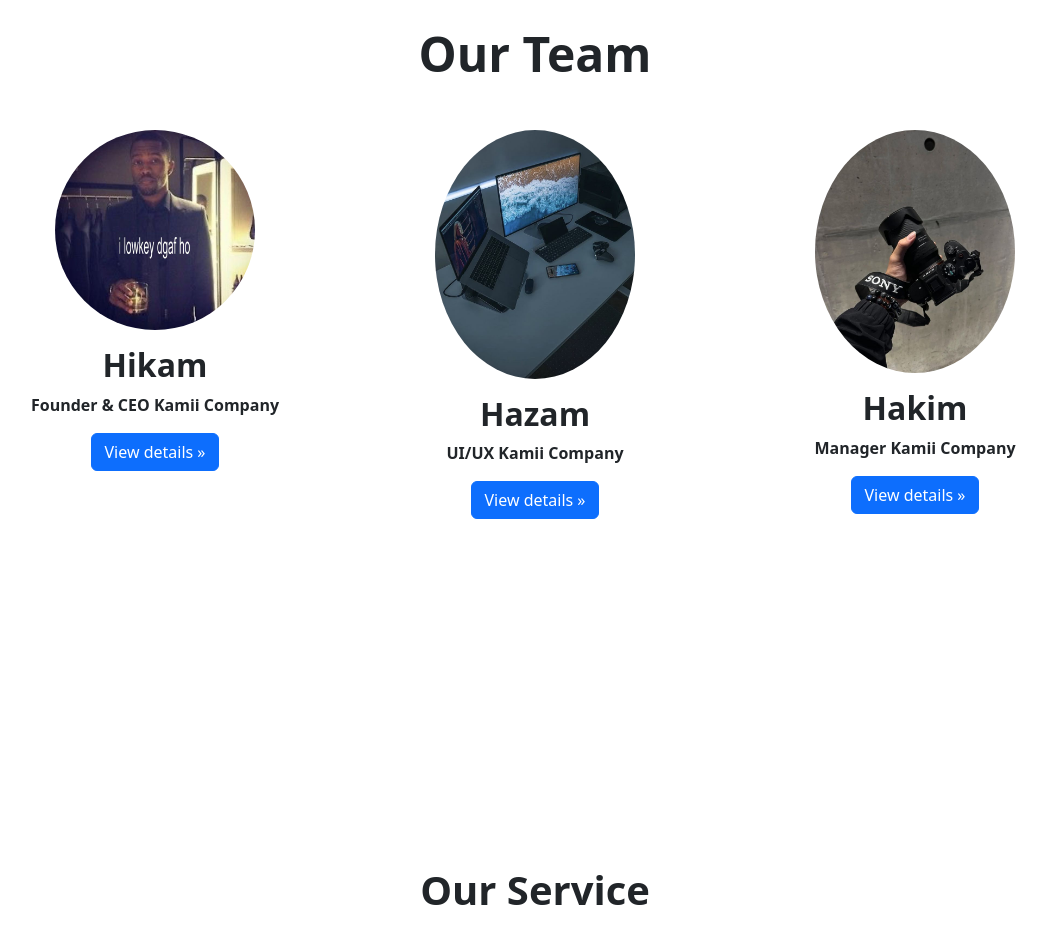
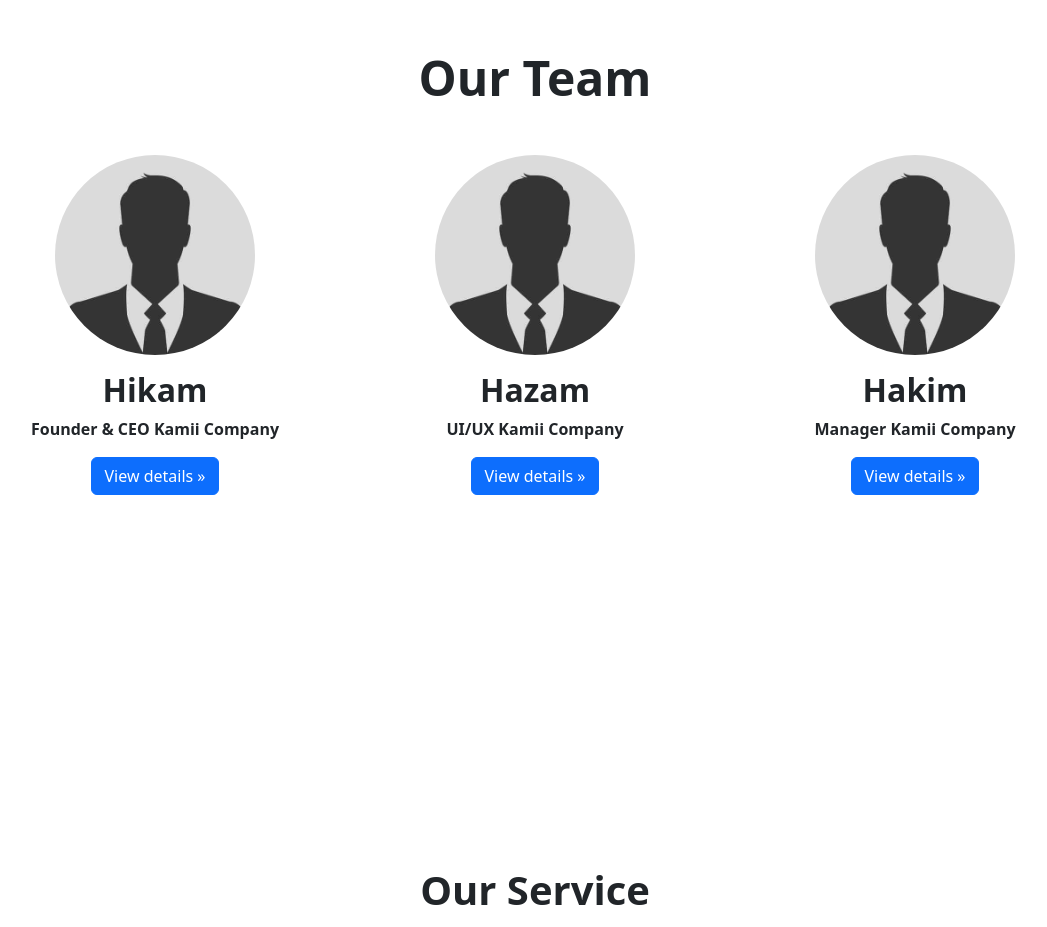
Before and after one commit to SihikamYGY/companhy-profile-2, a plain HTML site: page index.html in a window 1280 px wide. Shown: the part 1720-2647 px from the top of the page, without its empty margins (105-1152 px from the left). Drawn offline with nearby package versions, Linux system fonts and the light colour scheme.

Commit message:
third comm

```diff
--- a/index.html
+++ b/index.html
@@ -116,22 +116,22 @@
     <h1 class="display-5 fw-bold mb-5">Our Team</h1>
     <div class="row g-4">
       <div class="col-sm-12 col-md-6 col-lg-4">
-        <img src="assets/img/fo-dgaf.jpg" class="bd-placeholder-img rounded-circle img-fluid"
+        <img src="assets/img/ppnone.jpg" class="bd-placeholder-img rounded-circle img-fluid"
           width="200" height="200" alt="Some PP Img">
         <h2 class="fw-bold mt-3">Hikam</h2>
         <p class="fw-semibold">Founder & CEO Kamii Company</p>
         <p><a class="btn btn-primary" href="#">View details »</a></p>
       </div>
       <div class="col-sm-12 col-md-6 col-lg-4">
-        <img src="assets/img/setup.jpg" class="bd-placeholder-img rounded-circle img-fluid"
+        <img src="assets/img/ppnone.jpg" class="bd-placeholder-img rounded-circle img-fluid"
           width="200" height="200" alt="Some PP Img">
         <h2 class="fw-bold mt-3">Hazam</h2>
         <p class="fw-semibold">UI/UX Kamii Company</p>
         <p><a class="btn btn-primary" href="#">View details »</a></p>
       </div>
       <div class="col-sm-12 col-md-6 col-lg-4">
-        <img src="assets/img/photograph.jpg" class="bd-placeholder-img rounded-circle img-fluid"
-          width="200" height="100" alt="Some PP Img">
+        <img src="assets/img/ppnone.jpg" class="bd-placeholder-img rounded-circle img-fluid"
+          width="200" height="200" alt="Some PP Img">
         <h2 class="fw-bold mt-3">Hakim</h2>
         <p class="fw-semibold">Manager Kamii Company</p>
         <p><a class="btn btn-primary" href="#">View details »</a></p>
```
Also changed, not shown: assets/img/ppnone.jpg (added).
